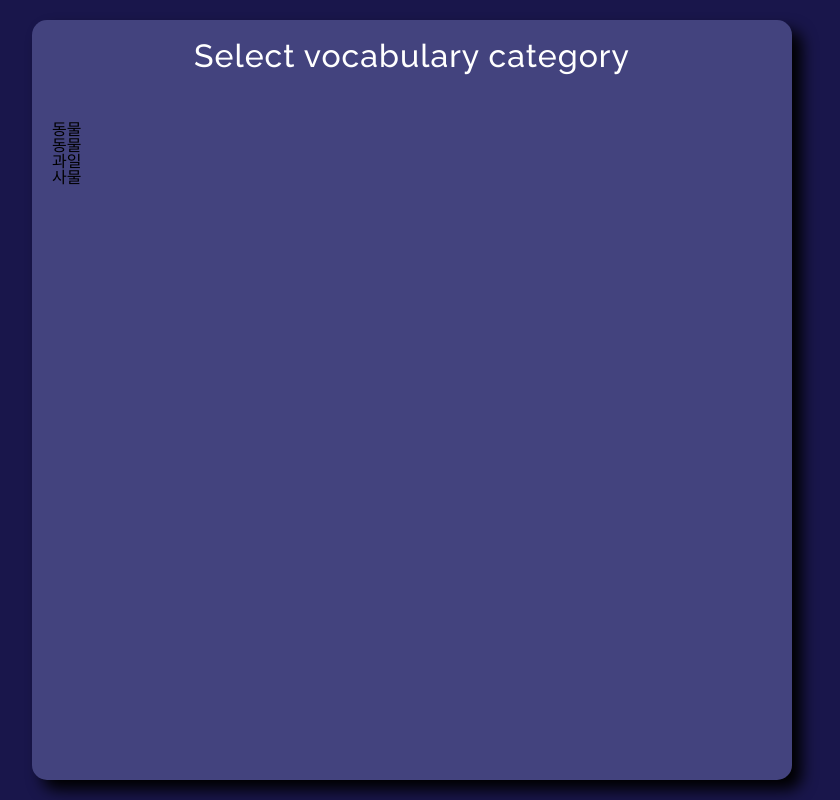
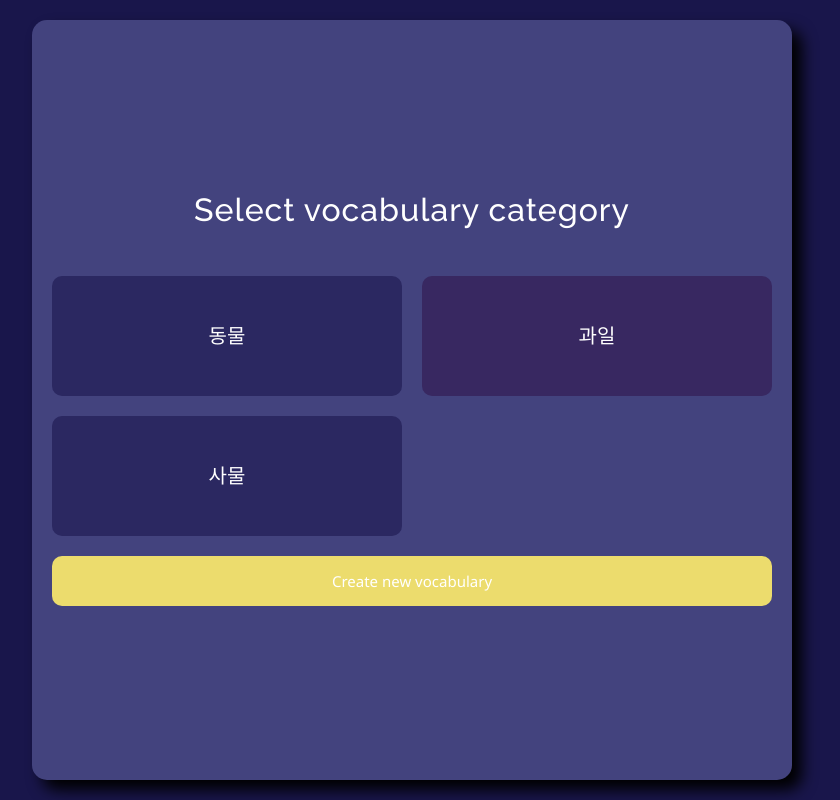
Before and after one commit to heejae0811/react-vocabulary, a React (Create React App) app: page /quizList in a window 1280 px wide. Shown: the whole page, without its empty margins (228-1068 px from the left). Built offline with nearby package versions, Linux system fonts and the light colour scheme.

Commit message:
quiz list

```diff
--- a/src/assets/scss/_layout.scss
+++ b/src/assets/scss/_layout.scss
@@ -16,6 +16,10 @@ body {
   }
 
   .inner {
+    display: flex;
+    flex-direction: column;
+    justify-content: center;
+    align-items: stretch;
     position: absolute;
     top: 50%;
     left: 50%;
--- a/src/components/Button.js
+++ b/src/components/Button.js
@@ -5,6 +5,7 @@ const StyledButton = styled.button`
   height: 50px;
   background-color: ${props => props.bgColor};
   border: none;
+  border-radius: 10px;
   color: #fff;
   font-family: 'Noto Sans', 'Noto Sans KR', sans-serif;
   font-size: 15px;
--- a/src/database/vocabulary.js
+++ b/src/database/vocabulary.js
@@ -18,5 +18,5 @@ export const vocabulary = [
     category: '사물',
     english: 'computer',
     korea: '컴퓨터'
-  },
+  }
 ]
--- a/src/pages/join/index.scss
+++ b/src/pages/join/index.scss
@@ -1,10 +1,5 @@
 .join {
   .inner {
-    display: flex;
-    flex-direction: column;
-    justify-content: center;
-    align-items: stretch;
-
     .input-area {
       > div {
         margin-bottom: 50px;
@@ -15,6 +10,12 @@
           font-size: 18px;
         }
       }
+
+      button {
+        &:last-child {
+          margin-top: 10px;
+        }
+      }
     }
   }
 }
--- a/src/pages/login/index.scss
+++ b/src/pages/login/index.scss
@@ -1,10 +1,5 @@
 .login {
   .inner {
-    display: flex;
-    flex-direction: column;
-    justify-content: center;
-    align-items: stretch;
-
     .input-area {
       > div {
         margin-bottom: 50px;
@@ -15,6 +10,12 @@
           font-size: 18px;
         }
       }
+
+      button {
+        &:last-child {
+          margin-top: 10px;
+        }
+      }
     }
   }
 }
--- a/src/pages/quizList/index.js
+++ b/src/pages/quizList/index.js
@@ -1,11 +1,17 @@
+import {useNavigate} from 'react-router'
 import {useSelector} from 'react-redux'
 import Layout from '../../components/Layout'
 import Title from '../../components/Title'
+import Button from '../../components/Button'
+import './index.scss'
 
 const QuizList = () => {
+  const navigate = useNavigate()
+
   const vocabulary = useSelector(state => state.vocabulary.vocabulary)
 
-  console.log(vocabulary)
+  const category = new Set(vocabulary.map((list, index) => list.category))
+  const vocabularyCategory = [...category]
 
   return (
     <Layout className="quiz-list">
@@ -13,13 +19,15 @@ const QuizList = () => {
 
       <ul>
         {
-          vocabulary.map((list, index) => {
+          vocabularyCategory.map((list, index) => {
             return (
-              <li key={index}>{list.category}</li>
+              <li key={index}>{list}</li>
             )
           })
         }
       </ul>
+
+      <Button onClick={() => navigate('/quizCreate')} bgColor="#ecdc6d">Create new vocabulary</Button>
     </Layout>
   )
 }
--- a/src/pages/quizList/index.scss
+++ b/src/pages/quizList/index.scss
@@ -0,0 +1,35 @@
+.quiz-list {
+  ul {
+    display: grid;
+    grid-template-columns: repeat(2, 1fr);
+    gap: 20px;
+
+    li {
+      display: flex;
+      justify-content: center;
+      align-items: center;
+      padding: 50px 0;
+      color: #fff;
+      font-size: 20px;
+      border-radius: 10px;
+      transition: all .3s;
+      cursor: pointer;
+
+      &:hover {
+        opacity: .8;
+      }
+
+      &:nth-child(2n-1) {
+        background-color: #2b2861;
+      }
+
+      &:nth-child(2n) {
+        background-color: #382861;
+      }
+    }
+  }
+
+  button {
+    margin-top: 20px;
+  }
+}
```
